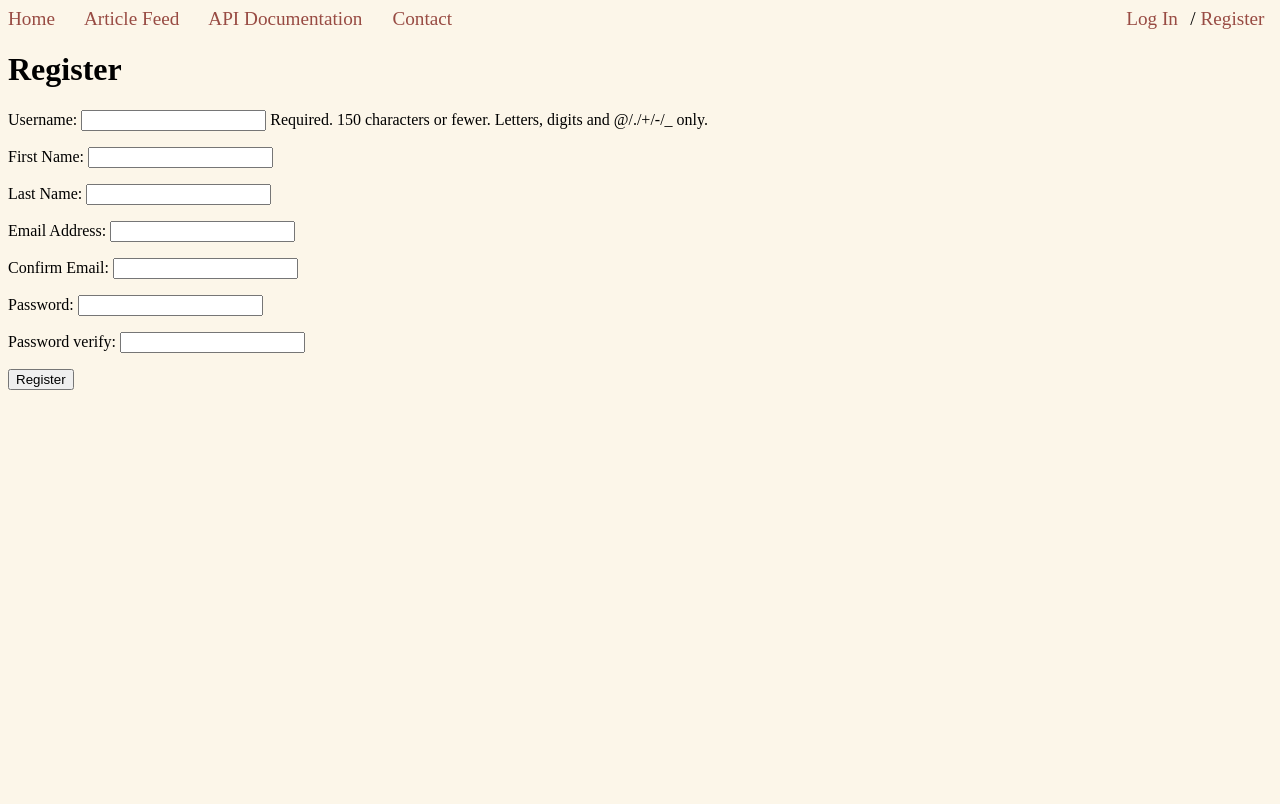
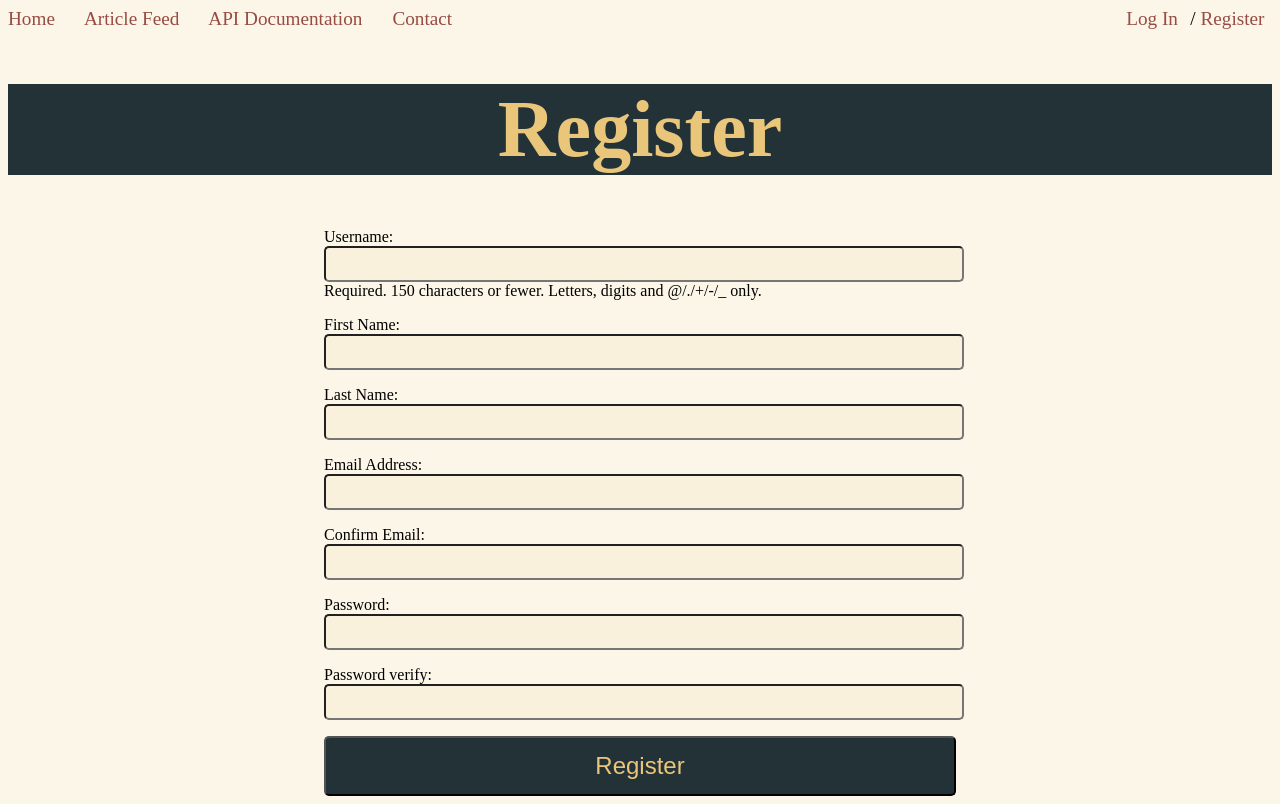
Before and after one commit to Zackazt/Ogonek_Website, a Django app: page /register/ in a window 1280 px wide. Before the commit the page ends 390 px from the top, so only its background shows below. Run offline with Django 3.2, Linux system fonts and the light colour scheme; some libraries are stand-ins or nearby versions.

Commit message:
Designing the forms.

```diff
--- a/accounts/views.py
+++ b/accounts/views.py
@@ -64,6 +64,8 @@ def register_view(request):
 def logout_view(request):
 	on_page = request.GET.get('on_page')
 	logout(request)
+	if on_page == "/posts/create/":
+			return redirect("/")
 	if on_page != request.path:
 			return redirect(on_page)
 	else:
--- a/static/css/base.css
+++ b/static/css/base.css
@@ -268,3 +268,53 @@ img{
 .profile_picture_on_profile img{
 	border-radius: 10px;
 }
+input[type="text"], input[type="email"], input[type="password"]{
+	width: 50%;
+	border-radius: 5px;
+	height: 30px;
+	margin-left: 25%;
+	background-color:  rgba(234, 198, 122, 0.1);
+}
+input[type="submit"]{
+	width: 50%;
+	border-radius: 5px;
+	height: 60px;
+	margin-left: 25%;
+	background-color: #233237;
+	color: #eac67a;
+	padding: 10px;
+	font-size: 1.5em;
+}
+#id_publish_month, #id_genre, input[type="checkbox"], input[type="file"]{
+	margin-left: 25%;
+}
+textarea{
+	width: 50%;
+	border-radius: 5px;
+	height: 300px;
+	margin-left: 25%;
+	background-color:  rgba(234, 198, 122, 0.1);
+}
+input[type="text"]:focus, input[type="password"]:focus, input[type="email"]:focus, textarea:focus {
+    border: 2px solid #233237;
+    background-color: white;
+    outline-width: 0;
+}
+form label, form span{
+	display: block;
+	margin-left: 25%;
+}
+form li{
+	text-align: left;
+	margin-left: 20%;
+}
+.form_header_container{
+	width: 100%;
+	margin: auto;
+	background-color: #233237;
+}
+.form_header_container h1{
+	text-align: center;
+	font-size: 5em;
+	color: #eac67a;
+}
--- a/templates/form.html
+++ b/templates/form.html
@@ -7,10 +7,13 @@
 
 
 {% block content %}
-<h1>{{ title }}</h1>
+<div class="form_header_container">
+	<h1>{{ title }}</h1>
+</div>
 <form method="POST" action="" enctype="multipart/form-data">{% csrf_token %}
 	{{ form.as_p }}
-	<input type="submit" value="{{ title }}"/>
+	<input class="form_input" type="submit" value="{{ title }}"/>
 </form>
 
+
 {% endblock content %}
--- a/templates/post_form.html
+++ b/templates/post_form.html
@@ -7,7 +7,9 @@
 
 
 {% block content %}
-<h1>Create A Post</h1>
+<div class="form_header_container">
+	<h1>Create A Post</h1>
+</div>
 <form method="POST" action="" enctype="multipart/form-data">{% csrf_token %}
 	{{ form.as_p }}
 	<input type="submit" value="Submit Post"/>
@@ -16,4 +18,5 @@
 	{% endif %}
 </form>
 
+
 {% endblock content %}
--- a/userprofile/views.py
+++ b/userprofile/views.py
@@ -8,8 +8,9 @@ from django.shortcuts import render, get_object_or_404, redirect
 # Create your views here.
 def userprofile_view(request):
 	url = request.path
-	username = url.split('/')[-1]
-	which_user = get_object_or_404(User, username=username)
+	if url is not None:
+		username = url.split('/')[-1]
+		which_user = get_object_or_404(User, username=username)
 	# posts =
 	if which_user:
 		context = {
```
Also changed, not shown: db.sqlite3.
